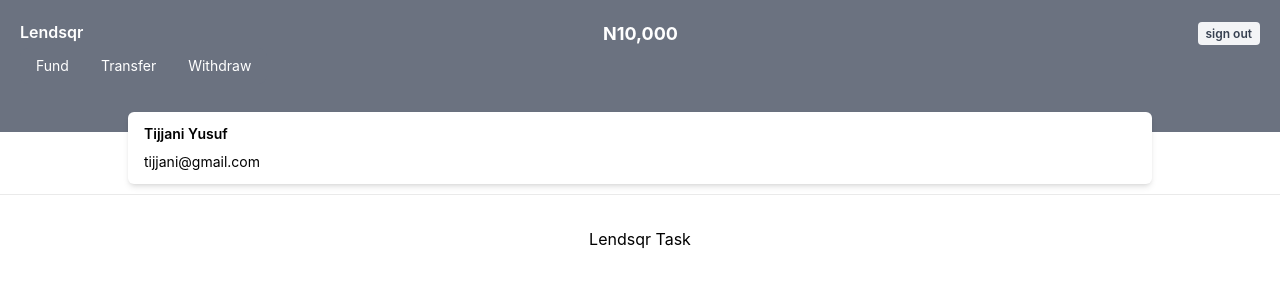
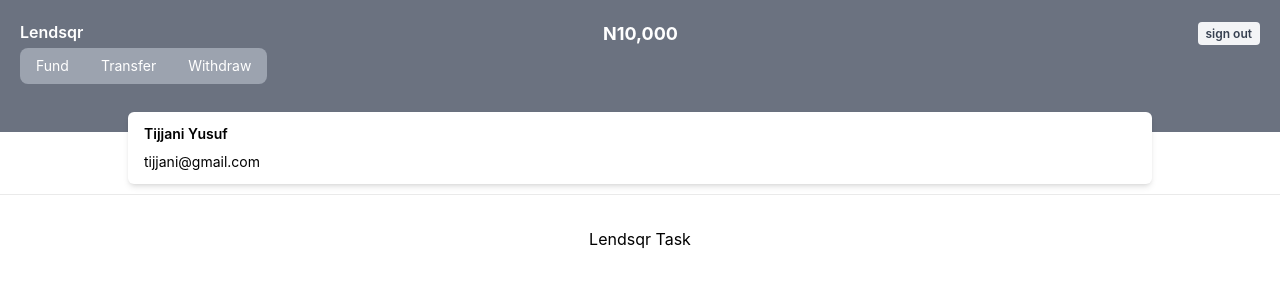
Before and after one commit to tijjvni/lendsqr, a Next.js app: page /wallet in a window 1280 px wide. Shown: the top 300 px of the page. Built offline with nearby package versions, Linux system fonts and the light colour scheme.

Commit message:
chnging wallet styles

```diff
--- a/pages/wallet.js
+++ b/pages/wallet.js
@@ -27,11 +27,11 @@
                     </div>
                 </div>
 
-                <div className="flex">
-                    <div className="flex-1 justify-center rounded-lg w-full text-sm mb-2" role="group">
-                        <button className="bg-gray-500 text-white hover:bg-gray-400 rounded-l-lg px-4 py-2 mx-0 outline-none focus:shadow-outline">Fund</button>
-                        <button className="bg-gray-500 text-white hover:bg-gray-400  px-4 py-2 mx-0 outline-none focus:shadow-outline">Transfer</button>
-                        <button className="bg-gray-500 text-white hover:bg-gray-400 rounded-r-lg px-4 py-2 mx-0 outline-none focus:shadow-outline">Withdraw</button>
+                <div className="flex flex-row">
+                    <div className="flex-grow justify-center rounded-lg w-full text-sm mb-2" role="group">
+                        <button className="bg-gray-400 text-white hover:bg-gray-300 rounded-l-lg px-4 py-2 mx-0 outline-none focus:shadow-outline">Fund</button>
+                        <button className="bg-gray-400 text-white hover:bg-gray-300  px-4 py-2 mx-0 outline-none focus:shadow-outline">Transfer</button>
+                        <button className="bg-gray-400 text-white hover:bg-gray-300 rounded-r-lg px-4 py-2 mx-0 outline-none focus:shadow-outline">Withdraw</button>
                     </div>
                 </div>
             </div>
```
